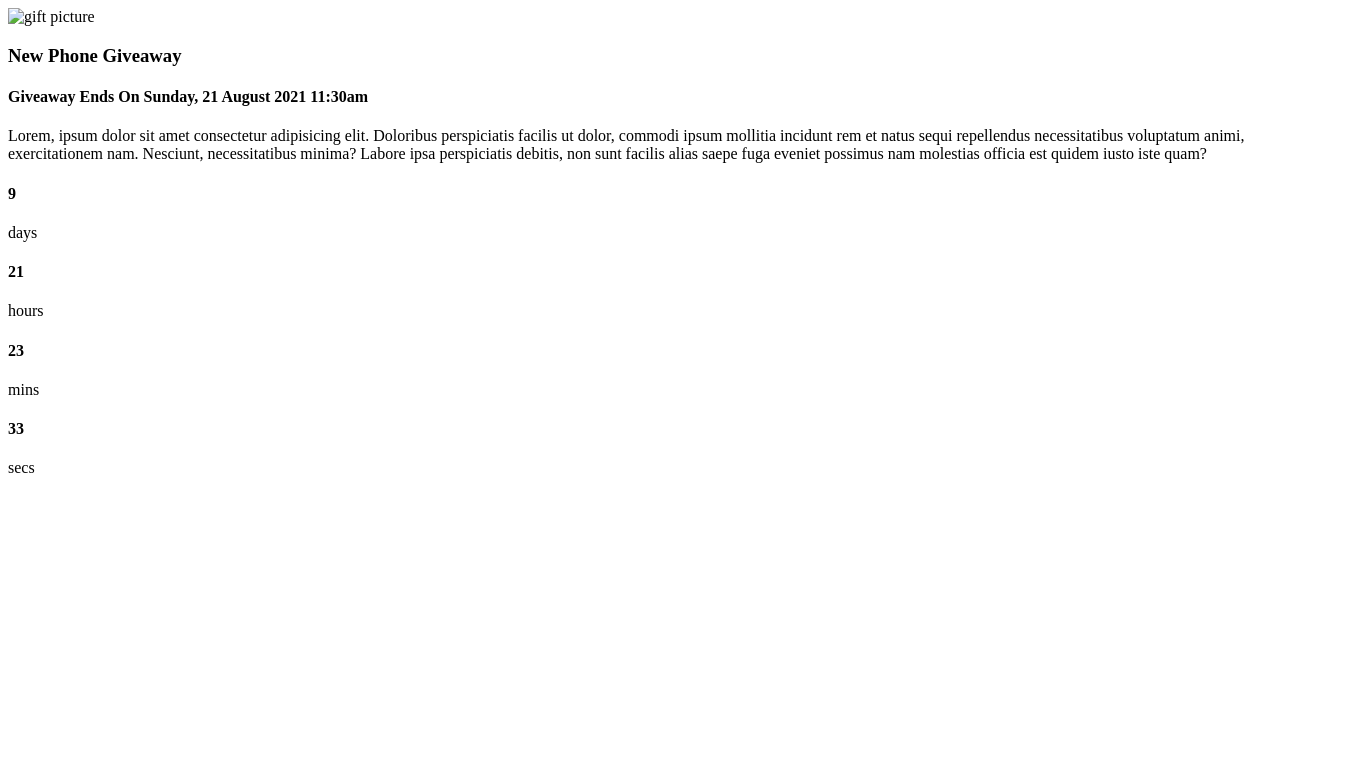
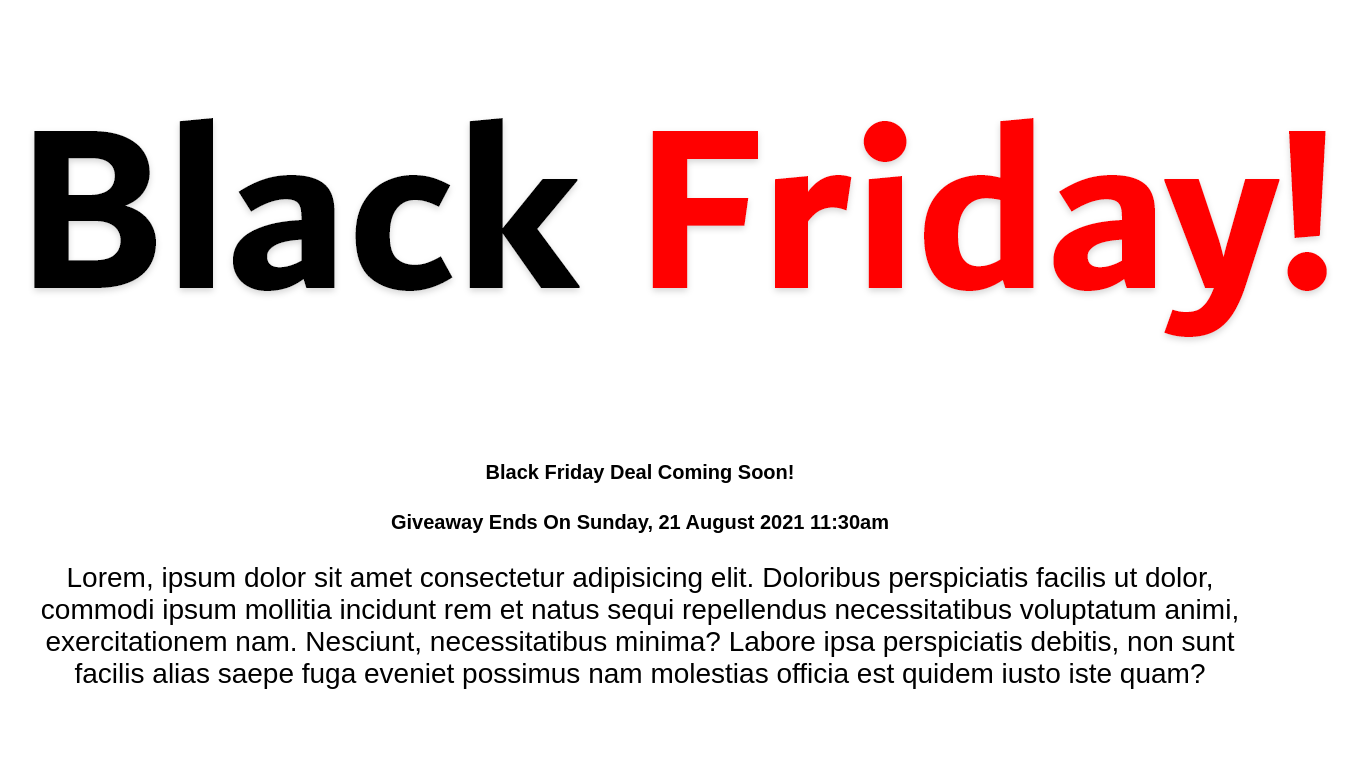
Before and after one commit to lukerebeirowebdev/countdown-timer, a plain HTML site: page index.html in a window 1280 px wide. Shown: the top 765 px of the page, 1345 px wide, since content can reach past the window. Drawn offline with Linux system fonts and the light colour scheme.

Commit message:
updates and added

```diff
--- a/index.html
+++ b/index.html
@@ -18,12 +18,12 @@
 
         <!-- image -->
         <article class="gift-img">
-            <img src="" alt="gift picture">
+            <img src="img/Black Friday!.png" alt="gift picture">
         </article>
 
         <!-- info -->
         <article class="gift-info">
-            <h3>New Phone Giveaway</h3>
+            <h3>Black Friday Deal Coming Soon!</h3>
             <h4 class="giveaway">Give away ends in Monday, 12 August 2021, 10:00am</h4>
             <p>Lorem, ipsum dolor sit amet consectetur adipisicing elit. Doloribus perspiciatis facilis ut dolor,
                 commodi ipsum mollitia incidunt rem et natus sequi repellendus necessitatibus voluptatum animi,
@@ -35,25 +35,25 @@
                 <div class="deadline-format">
                     <div>
                         <h4 class="days"></h4>
-                        <span>days</span>
+                        <span>Days</span>
                     </div>
                 </div>
                 <div class="deadline-format">
                     <div>
                         <h4 class="hours"></h4>
-                        <span>hours</span>
+                        <span>Hours</span>
                     </div>
                 </div>
                 <div class="deadline-format">
                     <div>
                         <h4 class="mins"></h4>
-                        <span>mins</span>
+                        <span>Mins</span>
                     </div>
                 </div>
                 <div class="deadline-format">
                     <div>
                         <h4 class="secs"></h4>
-                        <span>secs</span>
+                        <span>Secs</span>
                     </div>
                 </div>
             </div>
--- a/style.css
+++ b/style.css
@@ -0,0 +1,34 @@
+* {
+    font-family: Arial, Helvetica, sans-serif;
+    font-size: 20px;
+    text-align: center;
+    justify-content: center;
+}
+
+p {
+    font-size:28px
+}
+
+.deadline-format {
+    display: inline-flex;
+    text-align: center;
+    justify-content: center;
+    padding: 50px;
+}
+
+.days, .hours, .mins, .secs {
+    font-size: 90px;
+    text-align: center;
+    justify-content: center;
+}
+
+sspan {
+    display: inline;
+    text-align: center;
+}
+
+
+.gift-img {
+    justify-content: center;
+    text-align: center;
+}
```
Also changed, not shown: img/Black Friday!.png (added).
